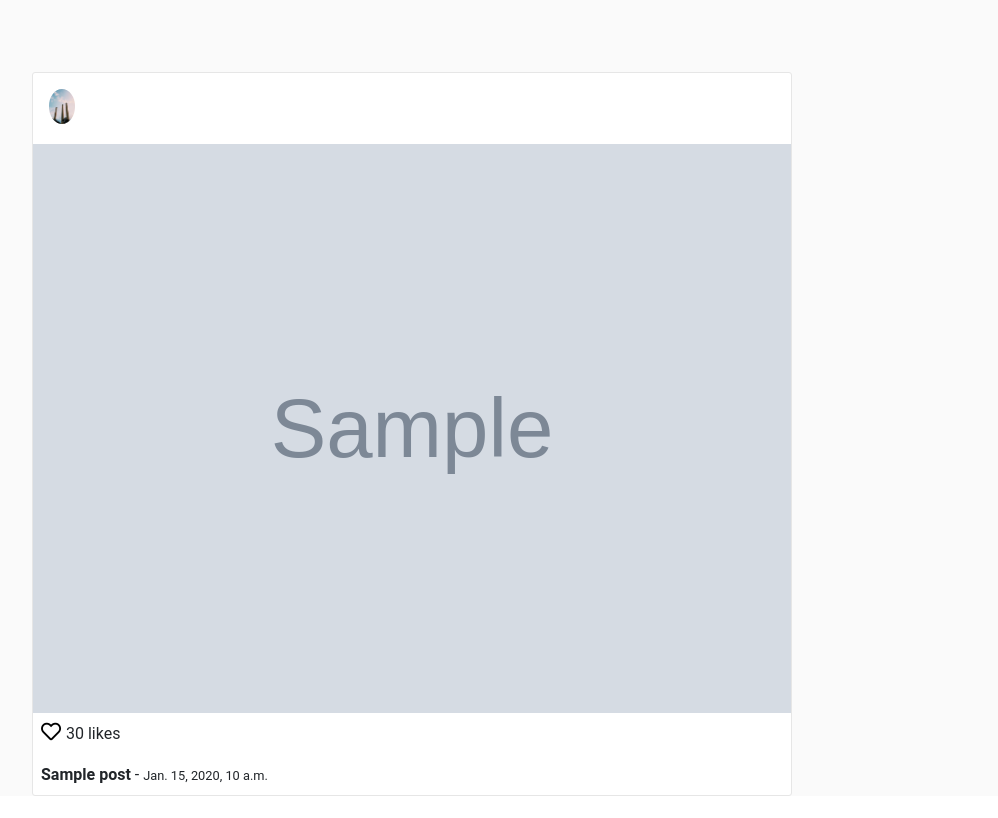
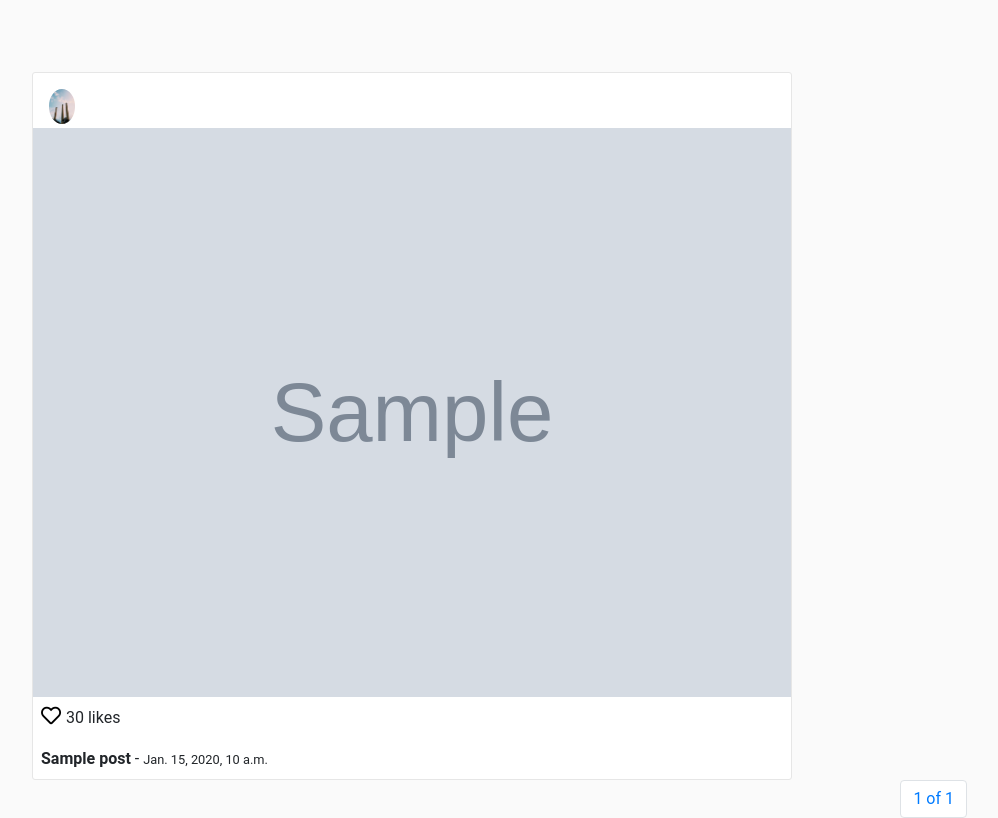
Before and after one commit to LCarhuachagua/vakigram, a Django app: page / in a window 1280 px wide. Shown: the part 72-890 px from the top of the page, without its empty margins (228-1226 px from the left). Before the commit the page ends 868 px from the top, so only its background shows below. Run offline with Django 4.2, Linux system fonts and the light colour scheme; a user stored in the database is signed in; data comes from the database, SQL or seed files in the repository; tables that the repository leaves empty hold one stand-in row (values such as "Sample post"); grey boxes marked "Sample" are stand-in pictures; some libraries are stand-ins or nearby versions.

Commit message:
updating classbased and htmls

```diff
--- a/posts/urls.py
+++ b/posts/urls.py
@@ -4,4 +4,9 @@
 urlpatterns = [
     path('', views.PostsFeedView.as_view(), name='feed'),
     path('posts/new/', views.create_post, name='created_post'),
+    path(
+        route='posts/<int:pk>/',
+        view= views.PostDetailView.as_view(),
+        name='detail_post'
+    )
 ]
--- a/posts/views.py
+++ b/posts/views.py
@@ -5,7 +5,7 @@
 #from django.shortcuts import HttpResponse
 from django.shortcuts import render, redirect
 from django.contrib.auth.mixins import LoginRequiredMixin
-from django.views.generic import ListView
+from django.views.generic import ListView, DetailView
 
 # Forms
 from posts.forms import PostForm
@@ -23,9 +23,15 @@
    template_name = 'posts/feed.html'
    model = Post
    ordering = ('-created',)
-   paginate_by = 2
+   paginate_by = 30
    context_object_name = 'posts'
 
+class PostDetailView(LoginRequiredMixin, DetailView):
+   """Return post detail."""
+
+   template_name = 'posts/detail.html'
+   queryset = Post.objects.all()
+   context_object_name = 'post'
 
 #@login_required
 #def list_posts(request):
--- /dev/null
+++ b/templates/pagination.html
@@ -0,0 +1,23 @@
+<nav>
+    <ul class="pagination justify-content-end">
+        {% if page_obj.has_previous %}
+        <li class="page-item">
+            <a class="page-link" href="?page={{ page_obj.previous_page_number }}">
+                Previous
+            </a>
+        </li>
+        {% endif %}
+        <li class="page-item">
+            <a class="page-link" href="#">
+                {{ page_obj.number }} of {{ page_obj.paginator.num_pages }}
+            </a>
+        </li>
+        {% if page_obj.has_next %}
+        <li class="page-item">
+            <a class="page-link" href="?page={{ page_obj.next_page_number }}">
+                Next
+            </a>
+        </li>
+        {% endif %}
+    </ul>
+</nav>
--- a/templates/posts/feed.html
+++ b/templates/posts/feed.html
@@ -7,26 +7,9 @@
 {% block container %}
     <div class="row">
         {% for post in posts %}
-         <div class="col-sm-12 col-md-8 offset-md-2 mt-5 p-0 post-container">
-                <div class="media pt-3 pl-3 pb-1">
-                    <a href="{% url 'detail' post.user.username %}">
-                    <img class="mr-3 rounded-circle" height="35" src="{{ post.profile.picture.url }}" alt="{{ post.user.get_full_name }}">
-                    <div class="media-body">
-                        <p style="margin-top: 5px;">{{ post.user.get_full_name  }}</p>
-                    </div>
-                </div>
-
-                <img style="width: 100%;" src="{{ post.photo.url }}" alt="{{ post.title }}">
-
-                <p class="mt-1 ml-2" >
-                    <a href="" style="color: #000; font-size: 20px;">
-                        <i class="far fa-heart"></i>
-                    </a> 30 likes
-                </p>
-                <p class="ml-2 mt-0 mb-2">
-                    <b>{{ post.title }}</b> - <small>{{ post.created }}</small>
-                </p>
-            </div>
+            {% include 'posts/post_card.html' %}
         {% endfor %}
     </div>
+
+    {% include "pagination.html" %}
 {% endblock %}
--- /dev/null
+++ b/templates/posts/post_card.html
@@ -0,0 +1,21 @@
+<div class="col-sm-12 col-md-8 offset-md-2 mt-5 p-0 post-container">
+    <div class="media pt-3 pl-3 pb-1">
+        <a href="{% url 'detail' post.user.username %}">
+            <img class="mr-3 rounded-circle" height="35" src="{{ post.profile.picture.url }}" alt="{{ post.user.get_full_name }}">
+        </a>
+        <div class="media-body">
+            <p style="margin-top: 5px;">{{ post.user.get_full_name  }}</p>
+        </div>
+    </div>
+
+    <img style="width: 100%;" src="{{ post.photo.url }}" alt="{{ post.title }}">
+
+    <p class="mt-1 ml-2" >
+        <a href="" style="color: #000; font-size: 20px;">
+            <i class="far fa-heart"></i>
+        </a> 30 likes
+    </p>
+    <p class="ml-2 mt-0 mb-2">
+        <b>{{ post.title }}</b> - <small>{{ post.created }}</small>
+    </p>
+</div>
```
Also changed, not shown: templates/posts/detail.html (added, +15 -0 lines).
